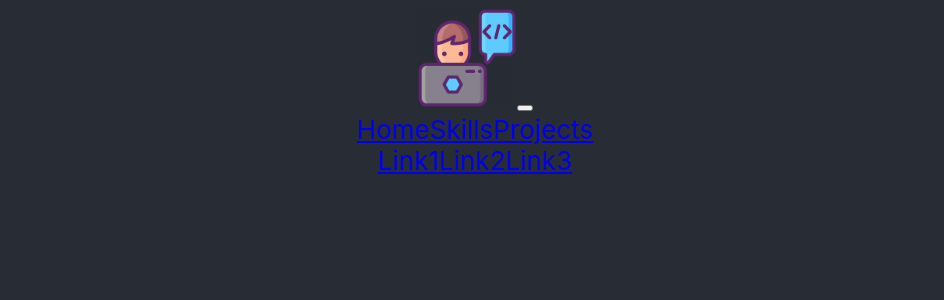
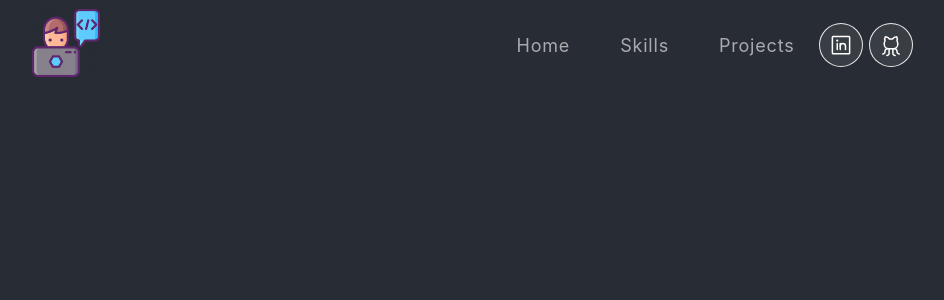
Before and after one commit to gabrigomez/portfolio, a React (Create React App) app: page / in a window 1280 px wide. Shown: the top 300 px of the page, without its empty margins (165-1109 px from the left). Built offline with nearby package versions, Linux system fonts and the light colour scheme.

Commit message:
feat: styles in navBar component

```diff
--- a/package.json
+++ b/package.json
@@ -7,6 +7,7 @@
     "@testing-library/react": "^13.4.0",
     "@testing-library/user-event": "^13.5.0",
     "bootstrap": "^5.2.3",
+    "phosphor-react": "^1.4.1",
     "react": "^18.2.0",
     "react-bootstrap": "^2.7.0",
     "react-dom": "^18.2.0",
--- a/src/App.css
+++ b/src/App.css
@@ -1,27 +1,16 @@
+:root {
+  font-size: 16px;
+  --primary: #0081C9;
+}
+
 .App {
   text-align: center;
 }
 
-@media (prefers-reduced-motion: no-preference) {
-  .App-logo {
-    animation: App-logo-spin infinite 20s linear;
-  }
+body {
+  background-color: #282c34;
 }
 
-.App-header {
-  background-color: #282c34;
-  min-height: 100vh;
-  display: flex;
-  flex-direction: column;
-  align-items: center;
-  justify-content: center;
-  font-size: calc(10px + 2vmin);
-  color: white;
-}
-
-.App-link {
-  color: #61dafb;
-}
 
 @keyframes App-logo-spin {
   from {
--- a/src/App.js
+++ b/src/App.js
@@ -4,9 +4,7 @@ import { NavBar } from './components/NavBar';
 function App() {
   return (
     <div className="App">
-      <header className="App-header">
-        <NavBar />
-      </header>
+      <NavBar />
     </div>
   );
 }
--- a/src/components/NavBar.css
+++ b/src/components/NavBar.css
@@ -8,7 +8,94 @@
   transition: 0.32s ease-in-out
 }
 
+.navbar-container {
+  display: flex;
+  justify-content: space-around;
+}
+
+.navbar-collapse {
+  display: flex;
+}
+
+.navbar-link {
+  font-weight: 400;
+  color: #fff;
+  letter-spacing: 0.8px;
+  padding: 0 25px;
+
+  text-decoration: none;
+  font-size: 18px;
+  opacity: 0.6;
+}
+
+.navbar-link:hover,
+.navbar-link:active {
+  opacity: 1;
+  color: var(--primary);
+}
+
+.navbar-sections {
+  display: flex;
+  align-items: center;
+}
+
+.navbar-social-icons {
+  display: flex;
+  align-items: center;
+}
+
+.navbar-toggler-icon {
+  width: 24px;
+  height: 17px;
+  background-image: none;
+  position: relative;
+  border-bottom: 2px solid #fff;
+  transition: all 300ms linear;
+  top: -2px;
+}
+
+.navbar-text {
+  display: flex;
+  align-items: center;
+}
+
 .navbar-logo {
-  width: 100px;
-  height: 100px;
+  width: 70px;
+  height: 70px;
 }
+
+.social-icon a {
+  width: 42px;
+  height: 42px;
+  background: rgba(217, 217, 217, 0.1);
+  display: inline-flex;
+
+  border-radius: 50%;
+  margin-right: 6px;
+  align-items: center;
+  justify-content: center;
+
+  line-height: 1;
+  border: 1px solid rgba(255, 255, 255, 0.89);
+}
+
+.social-icon a:hover {
+  background-color: rgba(15, 14, 14, 0.151);
+  border: 1px solid #000000c4;
+}
+
+.icon {
+  font-size: 24px;
+  z-index: 1;
+  transition: 0.3s ease-in-out;
+  color: #fff;
+}
+
+.social-icon a:hover .icon {
+  color: var(--primary);
+}
+
+.scrolled {
+  padding: 0px 0;
+  background-color:  #121212;
+}
--- a/src/components/NavBar.jsx
+++ b/src/components/NavBar.jsx
@@ -2,6 +2,7 @@ import React, { useEffect, useState } from 'react';
 import { Navbar, Container, Nav } from 'react-bootstrap';
 import logo from '../assets/coding.png';
 import './NavBar.css';
+import { GithubLogo, LinkedinLogo } from 'phosphor-react';
 
 export const NavBar = () => {
   const [activeLink, setActiveLink] = useState('home');
@@ -27,14 +28,12 @@ export const NavBar = () => {
 
   return (
     <Navbar expand="md" className={scrolled ? "scrolled" : ""}>
-      <Container>
+      <Container className='navbar-container'>
         <Navbar.Brand href='/' >
           <img src={logo} alt="Logo" className='navbar-logo' />
         </Navbar.Brand>
-        <Navbar.Toggle aria-controls='basic-navbar-nav'>
-          <span className='navbar-toggler-icon'></span>
-        </Navbar.Toggle>
         <Navbar.Collapse id="basic-navbar-nav">
+          <div className='navbar-sections'>
             <Nav.Link
               href="#home"
               className={activeLink === 'home' ? 'active navbar-link' : 'navbar-link'}
@@ -48,18 +47,18 @@ export const NavBar = () => {
                 Skills
             </Nav.Link>
             <Nav.Link
-            href="#Projects"
+              href="#projects"
               className={activeLink === 'projects' ? 'active navbar-link' : 'navbar-link'}
               onClick={() => onUpdateActiveLink('projects')}>
                 Projects
             </Nav.Link>
-          <span className='navbar-text'>
+          </div>
+          <div className='navbar-social-icons'>
             <div className='social-icon'>
-              <a href="#">Link1</a>
-              <a href="#">Link2</a>
-              <a href="#">Link3</a>
+              <a href="#"> <LinkedinLogo className='icon'/> </a>
+              <a href="#"> <GithubLogo className='icon'/> </a>
             </div>
-          </span>
+          </div>
         </Navbar.Collapse>
       </Container>
     </Navbar>
```
Also changed, not shown: 1 other file (tests, documents, lock files or other folders). Lines whose indentation alone changed are shown as unchanged.
